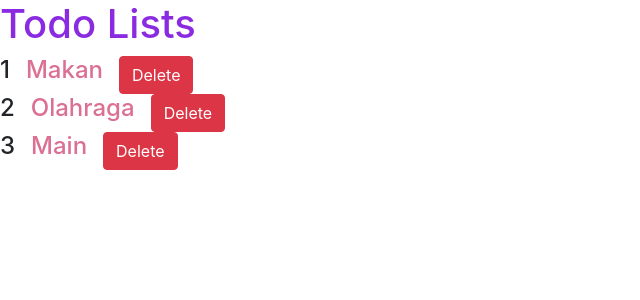
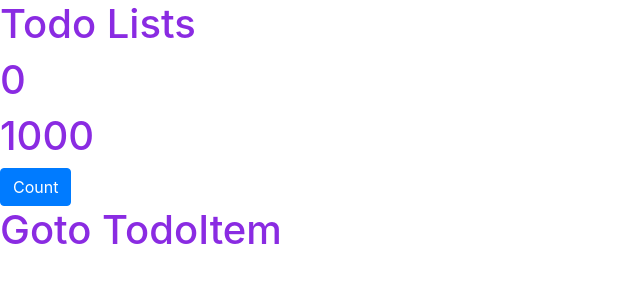
Before and after one commit to masdefry/CT-UPN_ReactJS, a React (Create React App) app: page /state in a window 1280 px wide. Shown: the top 300 px of the page, without its empty margins (0-640 px from the left). Built offline with nearby package versions, Linux system fonts and the light colour scheme.

Commit message:
Intro ReactJS

```diff
--- a/package.json
+++ b/package.json
@@ -9,6 +9,7 @@
     "axios": "^0.27.2",
     "react": "^18.2.0",
     "react-dom": "^18.2.0",
+    "react-router-dom": "^6.3.0",
     "react-scripts": "5.0.1",
     "web-vitals": "^2.1.4"
   },
--- a/src/App.js
+++ b/src/App.js
@@ -1,11 +1,21 @@
 import './App.css';
 import React from 'react';
+import Axios from 'axios';
 import TodoItem from './Components/TodoItem';
+import State from './Components/State';
+import { Routes, Route } from 'react-router-dom';
 
 class App extends React.Component{
 
   state = {
-    todos: ['Makan', 'Olahraga', 'Main']
+    todos: []
+  }
+
+  onGetData = () => {
+    Axios.get('http://localhost:2000/data')
+    .then((res) => {
+      this.setState({todos: [...res.data]})
+    })
   }
 
   onDeleteData = (idx) => {
@@ -18,7 +28,7 @@ class App extends React.Component{
 
   onMappingData = () => {
     return this.state.todos.map((value, index) => {
-      return <TodoItem todo={value} number={index+1} onDelete={this.onDeleteData} />
+      return <TodoItem todo={value.todo} number={value.id} onDelete={this.onDeleteData} />
     })
   }
 
@@ -29,9 +39,15 @@ class App extends React.Component{
           Todo Lists
         </h1>
 
-        {
+        {/* {
           this.onMappingData()
         }
+
+        <button className='btn btn-warning' onClick={this.onGetData}>On Get Data</button> */}
+        <Routes>
+          <Route path='/todoitem' element={<TodoItem />} />
+          <Route path='/state' element={<State />} />
+        </Routes>
       </div>
     )
   }
--- a/src/Components/State.jsx
+++ b/src/Components/State.jsx
@@ -1,4 +1,5 @@
 import React from 'react';
+import {Link} from 'react-router-dom';
 
 class State extends React.Component{
 
@@ -21,6 +22,11 @@ class State extends React.Component{
                     {this.state.count1}
                 </h1>
                 <button className='btn btn-primary' onClick={this.onCount}>Count</button>
+                <Link to='/todoitem'>
+                    <h1>
+                        Goto TodoItem
+                    </h1>
+                </Link>
             </div>
         )
     }
--- a/src/Components/TodoItem/index.jsx
+++ b/src/Components/TodoItem/index.jsx
@@ -7,7 +7,7 @@ class TodoItem extends React.Component{
             <div className='d-flex'>
                 <div><h4>{this.props.number}</h4></div>
                 <div className='ml-3 mr-3'><h4 className='color-primary'>{this.props.todo}</h4></div>
-                <div><button onClick={() => this.props.onDelete(this.props.number-1)} className='btn btn-danger'>Delete</button></div>
+                <div><button onClick={() => this.props.onDelete(this.props.number)} className='btn btn-danger'>Delete</button></div>
             </div>
         )
     }
--- /dev/null
+++ b/src/DB/db.json
@@ -0,0 +1,17 @@
+
+{
+    "data" : [
+        {
+            "id": 1,
+            "todo": "Makan"
+        },
+        {
+            "id": 2,
+            "todo": "Olahraga"
+        },
+        {
+            "id": 3,
+            "todo": "Main"
+        }
+    ]
+}
--- a/src/index.js
+++ b/src/index.js
@@ -3,12 +3,14 @@ import ReactDOM from 'react-dom/client';
 import './index.css';
 import App from './App';
 import reportWebVitals from './reportWebVitals';
+import { BrowserRouter } from 'react-router-dom';
 
 const root = ReactDOM.createRoot(document.getElementById('root'));
 root.render(
-  <React.StrictMode>
+  <BrowserRouter>
     <App />
-  </React.StrictMode>
+  </BrowserRouter>
+
 );
 
 // If you want to start measuring performance in your app, pass a function
```
Also changed, not shown: 1 other file (tests, documents, lock files or other folders).
